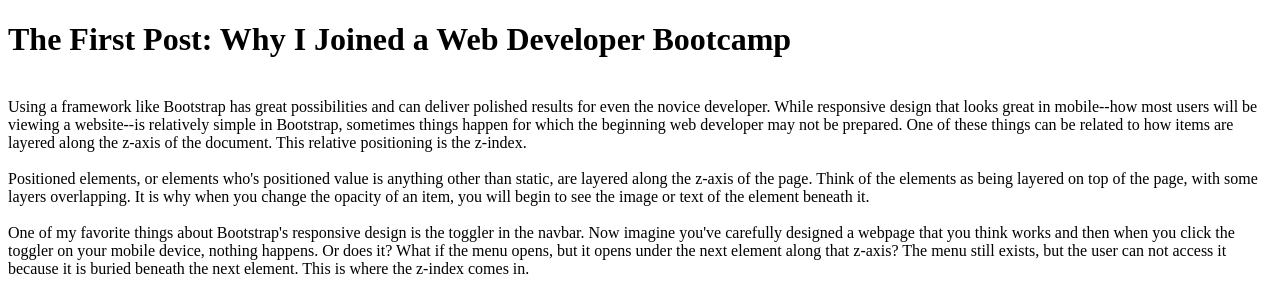
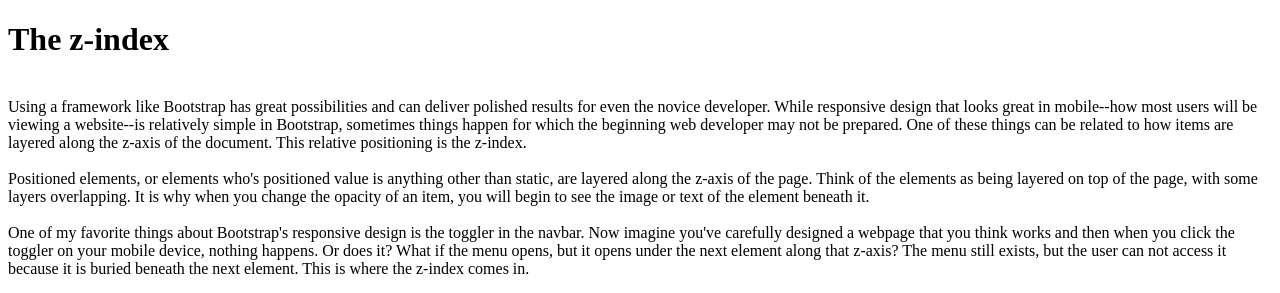
Before and after one commit to KarKunze/karkunze.github.io, a plain HTML site: page blog/secondpost.html in a window 1280 px wide. Shown: the top 293 px of the page. Drawn offline with Linux system fonts and the light colour scheme.

Commit message:
fix typo

```diff
--- a/blog/secondpost.html
+++ b/blog/secondpost.html
@@ -7,7 +7,7 @@
   <meta name="viewport" content="width=device-width, initial-scale=1.0" />
 
   <body>
-    <h1>The First Post: Why I Joined a Web Developer Bootcamp</h1>
+    <h1>The z-index</h1>
     <br /> Using a framework like Bootstrap has great possibilities and can deliver polished results for even the novice developer. While responsive design that looks great in mobile--how most users will be viewing a website--is relatively simple in Bootstrap,
     sometimes things happen for which the beginning web developer may not be prepared. One of these things can be related to how items are layered along the z-axis of the document. This relative positioning is the z-index.<br />
     <div>
```
